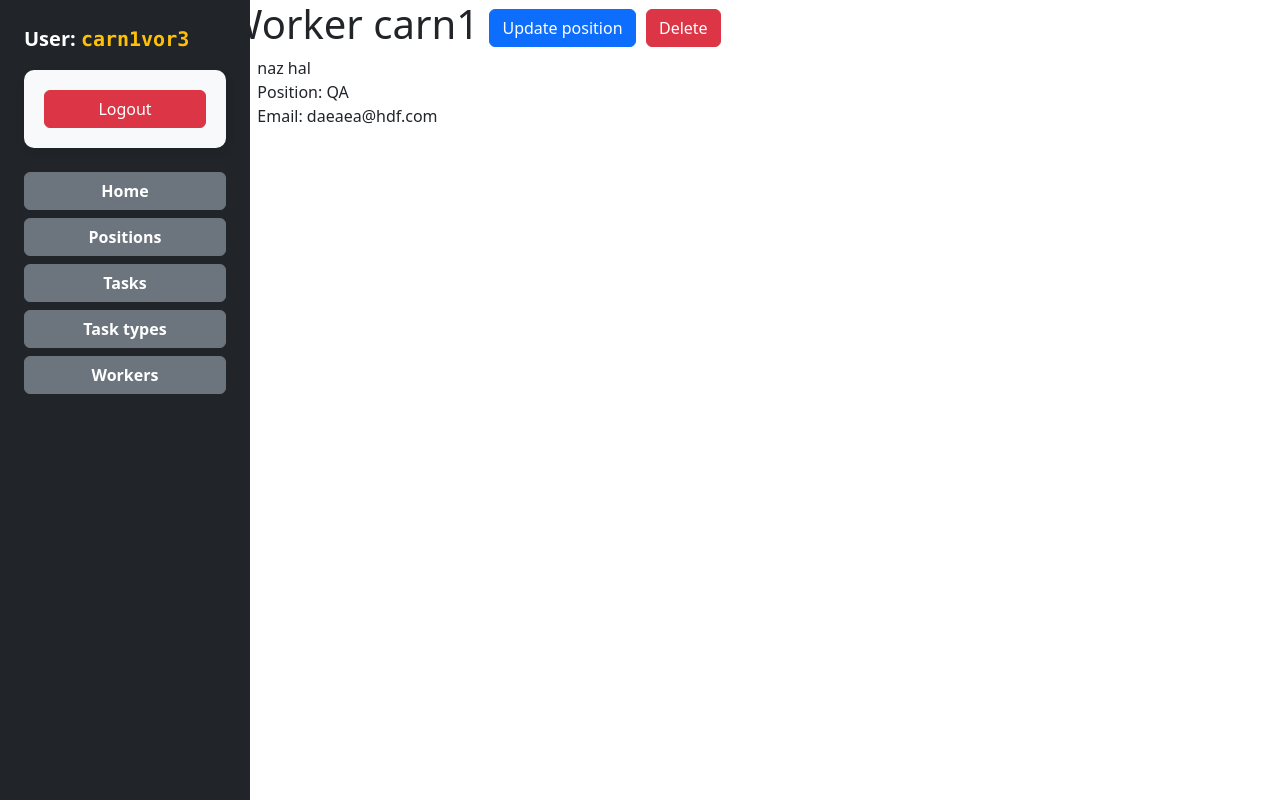
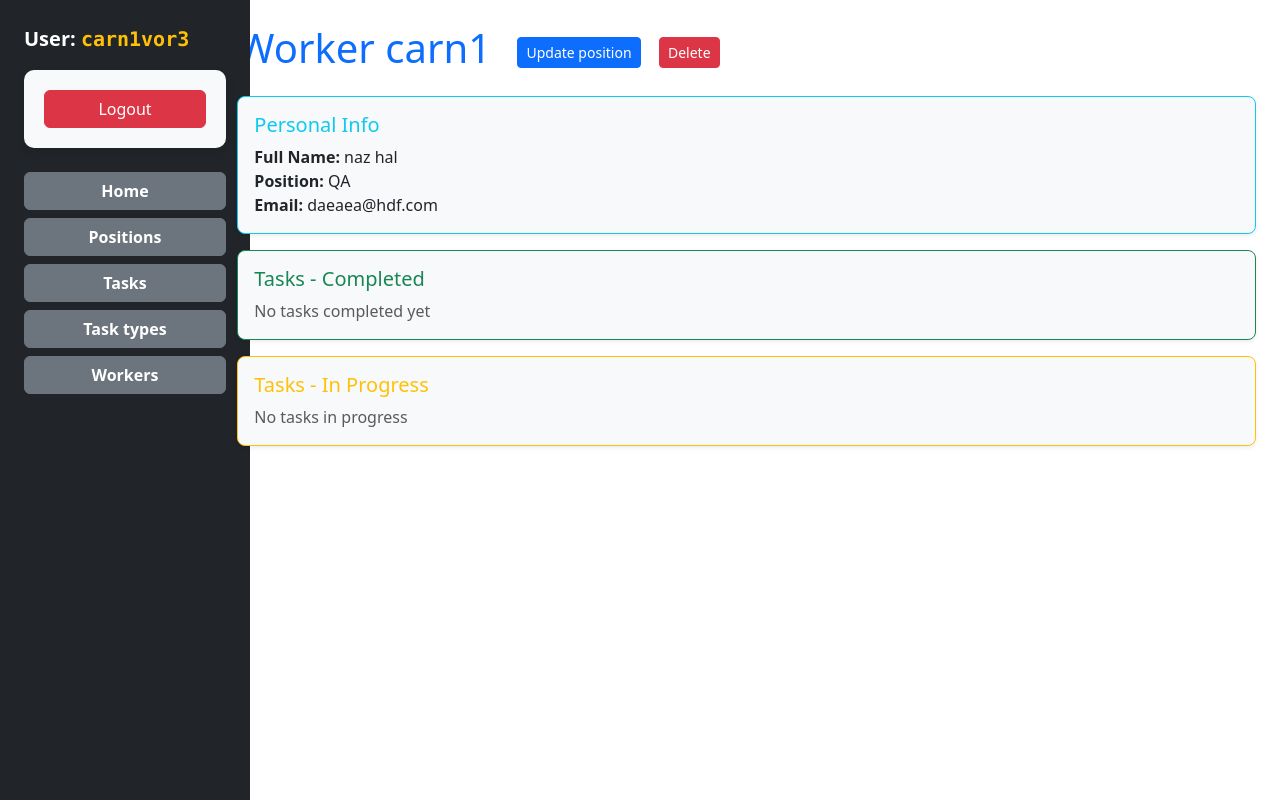
Before and after one commit to Carn1vor3/it-company-manager, a Django app: page /manager/worker/1/detail/ in a window 1280 px wide. Run offline with Django 5.2, Linux system fonts and the light colour scheme; a user stored in the database is signed in; data comes from the database, SQL or seed files in the repository; both versions use the stored data as it was after the commit; parts of the project's set-up code (start-up, migrations or seed data) failed here and were passed over; some libraries are stand-ins or nearby versions.

Commit message:
add information about comleted and uncompleted tasks on worker detail page

```diff
--- a/manager/models.py
+++ b/manager/models.py
@@ -43,7 +43,7 @@ class Task(models.Model):
     task_type = models.ForeignKey(
         TaskType, on_delete=models.CASCADE, related_name="task"
     )
-    assignees = models.ManyToManyField(Worker, related_name="assignee")
+    assignees = models.ManyToManyField(Worker, related_name="task")
     priority = models.CharField(choices=PRIORITY_CHOICES, max_length=10, default="Low")
 
     def __str__(self):
--- a/templates/manager/worker_detail.html
+++ b/templates/manager/worker_detail.html
@@ -1,18 +1,60 @@
 {% extends "base.html" %}
 
 {% block content %}
-	<h1>Worker {{ worker_detail.username }}
-    <a href="{% url 'manager:worker-position-update' pk=worker_detail.id%}" class="btn btn-primary">Update position</a>
-    <a href="{% url 'manager:worker-delete' pk=worker_detail.id%}" class="btn btn-danger">Delete</a></h1>
-  <ul>
-    <li>
-      {{ worker_detail.get_full_name }}
-    </li>
-    <li>
-      Position: {{ worker_detail.position }}
-    </li>
-    <li>
-      Email: {{ worker_detail.email }}
-    </li>
-  </ul>
+  <div class="container mt-4">
+    <h1 class="text-primary mb-4">
+      Worker {{ worker_detail.username }}
+      <a href="{% url 'manager:worker-position-update' pk=worker_detail.id %}" class="btn btn-primary btn-sm ms-3">Update position</a>
+      <a href="{% url 'manager:worker-delete' pk=worker_detail.id %}" class="btn btn-danger btn-sm ms-2">Delete</a>
+    </h1>
+
+    <div class="row">
+      <div class="col-12 mb-3">
+        <div class="card border-info shadow-sm rounded-3 bg-light">
+          <div class="card-body">
+            <h5 class="card-title text-info">Personal Info</h5>
+            <ul class="list-unstyled mb-0">
+              <li><strong>Full Name:</strong> {{ worker_detail.get_full_name }}</li>
+              <li><strong>Position:</strong> {{ worker_detail.position }}</li>
+              <li><strong>Email:</strong> {{ worker_detail.email }}</li>
+            </ul>
+          </div>
+        </div>
+      </div>
+
+      <div class="col-12 mb-3">
+        <div class="card border-success shadow-sm rounded-3 bg-light">
+          <div class="card-body">
+            <h5 class="card-title text-success">Tasks - Completed</h5>
+            {% with completed_tasks=worker_detail.task.all %}
+              {% for task in completed_tasks %}
+                {% if task.is_completed %}
+                  <div>- {{ task.name }}</div>
+                {% endif %}
+              {% empty %}
+                <div class="text-muted">No tasks completed yet</div>
+              {% endfor %}
+            {% endwith %}
+          </div>
+        </div>
+      </div>
+
+      <div class="col-12 mb-3">
+        <div class="card border-warning shadow-sm rounded-3 bg-light">
+          <div class="card-body">
+            <h5 class="card-title text-warning">Tasks - In Progress</h5>
+            {% with in_progress_tasks=worker_detail.task.all %}
+              {% for task in in_progress_tasks %}
+                {% if not task.is_completed %}
+                  <div>- <a href="{% url 'manager:task-detail' pk=task.id%}">{{ task.name }}</a></div>
+                {% endif %}
+              {% empty %}
+                <div class="text-muted">No tasks in progress</div>
+              {% endfor %}
+            {% endwith %}
+          </div>
+        </div>
+      </div>
+    </div>
+  </div>
 {% endblock %}
```
Also changed, not shown: db.sqlite3.
